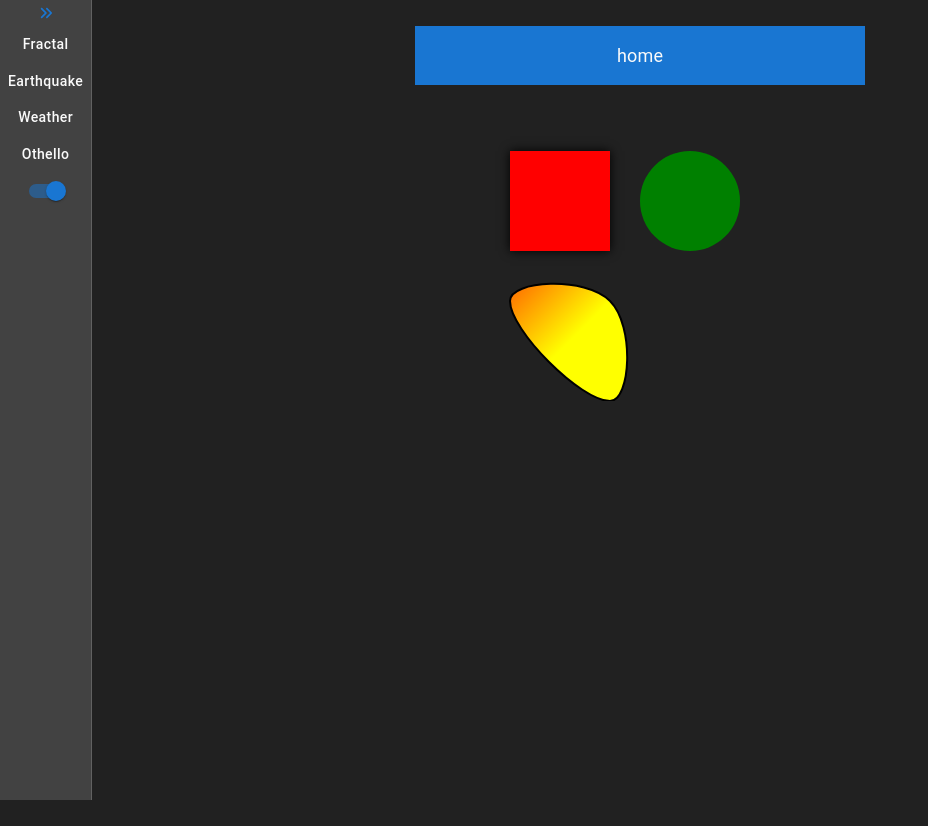
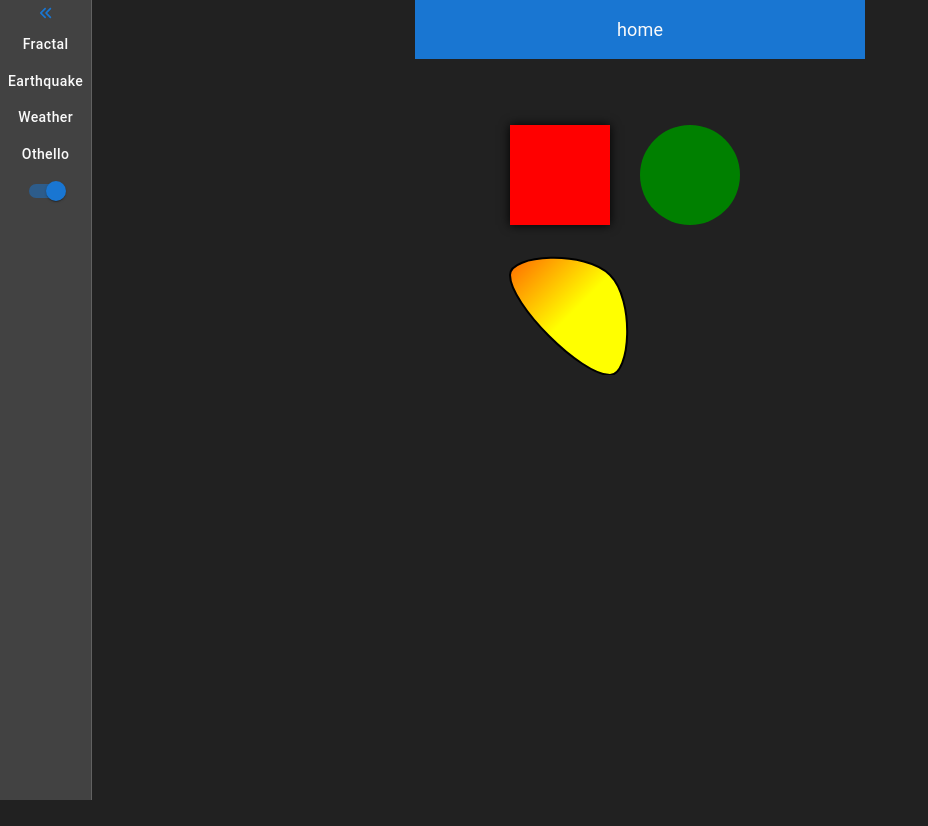
Before and after one commit to ClarenceLuk/web-app, a React (Create React App) app: page / in a window 1280 px wide. Shown: the whole page, without its empty margins (0-928 px from the left). After the commit the page ends 800 px from the top, so only its background shows below. Built offline with nearby package versions, Linux system fonts and the light colour scheme.

Commit message:
changed some styling to make the menu button for opening the drawer tab not take vertical space, but but where the page shifts needs to be fixed

```diff
--- a/src/App.module.css
+++ b/src/App.module.css
@@ -11,3 +11,8 @@
   height: 100%;
   width: 800;
 }
+
+
+.pageBox {
+  display: flex;
+}
--- a/src/App.tsx
+++ b/src/App.tsx
@@ -45,6 +45,9 @@ const App = () => {
   return (
     <ThemeProvider theme={isDarkMode ? darkTheme : lightTheme}>
       <CssBaseline />
+      <Box
+        className={styles.pageBox}
+      >
         <NavigationPanel
             isDarkMode={isDarkMode}
             handleThemeChange={handleThemeChange}
@@ -60,6 +63,8 @@ const App = () => {
             }
           </Box>
         </Box>
+      </Box>
+
     </ThemeProvider>
   )
 }
--- a/src/navigationPanel/navigationPanel.module.css
+++ b/src/navigationPanel/navigationPanel.module.css
@@ -13,4 +13,5 @@
   position: absolute;
   left: 0;
   top: 0;
+  width: 90px;
 }
--- a/src/navigationPanel/navigationPanel.tsx
+++ b/src/navigationPanel/navigationPanel.tsx
@@ -26,14 +26,14 @@ const NavigationPanel = ({
 
   return (
     <Box className={styles.drawerBox}>
-      <Button
+      {!drawerState && <Button
         onClick={toggleDrawer}
         className={styles.drawerToggleButton}
       >
         <FontAwesomeIcon
-          icon={faAnglesLeft as IconProp}
+          icon={faAnglesRight as IconProp}
         />
-      </Button>
+      </Button>}
       <Drawer
         className={styles.drawer}
         open={drawerState}
@@ -47,10 +47,9 @@ const NavigationPanel = ({
           }}>
             <Button
               onClick={toggleDrawer}
-              className={styles.drawerToggleButton}
             >
               <FontAwesomeIcon
-                icon={faAnglesRight as IconProp}
+                icon={faAnglesLeft as IconProp}
               />
             </Button>
           {Object.entries(PageEnum).map(([key, value]) => (
```
Lines whose indentation alone changed are shown as unchanged.
